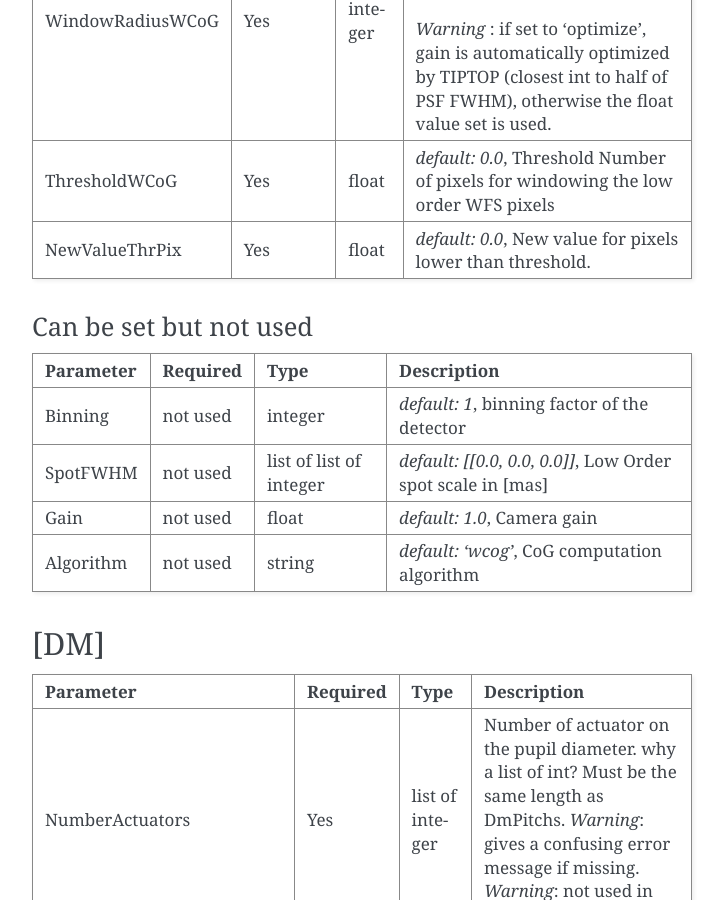
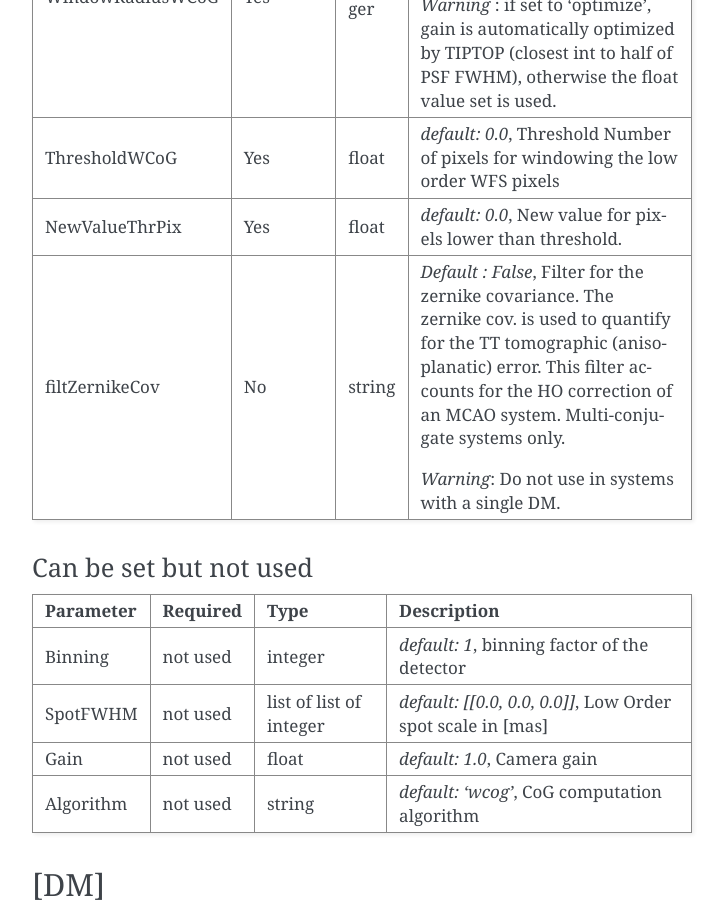
Before and after one commit to astro-tiptop/TIPTOP, a Sphinx documentation site: the page built from docs/source/parameterFile.rst, in a window 1280 px wide and 900 px high, scrolled down 12473 px. Shown: the whole window, without its empty margins (388-1112 px from the left). Built offline with Sphinx 7.4.7, drawn with Linux system fonts in a browser that asks for light colours; the version number could not be read and is left out.

Commit message:
(GA) Params and doc update (#118)

```diff
--- a/docs/source/parameterFile.rst
+++ b/docs/source/parameterFile.rst
@@ -453,6 +453,13 @@ Can be set but not used
 +-------------------------+---------+--------+--------------------------------------------------------------------------+
 |NewValueThrPix           |Yes      |float   |*default: 0.0*, New value for pixels lower than threshold.                |
 +-------------------------+---------+--------+--------------------------------------------------------------------------+
+|filtZernikeCov           |No       |string  |*Default : False*, Filter for the zernike covariance. The zernike cov. is |
+|                         |         |        |used to quantify for the TT tomographic (anisoplanatic) error. This filter|
+|                         |         |        |accounts for the HO correction of an MCAO system. Multi-conjugate systems |
+|                         |         |        |only.                                                                     |
+|                         |         |        |                                                                          |
+|                         |         |        |*Warning*: Do not use in systems with a single DM.                        |
++-------------------------+---------+--------+--------------------------------------------------------------------------+
 
 Can be set but not used
 ^^^^^^^^^^^^^^^^^^^^^^^
```
Also changed, not shown: 2 other files.
